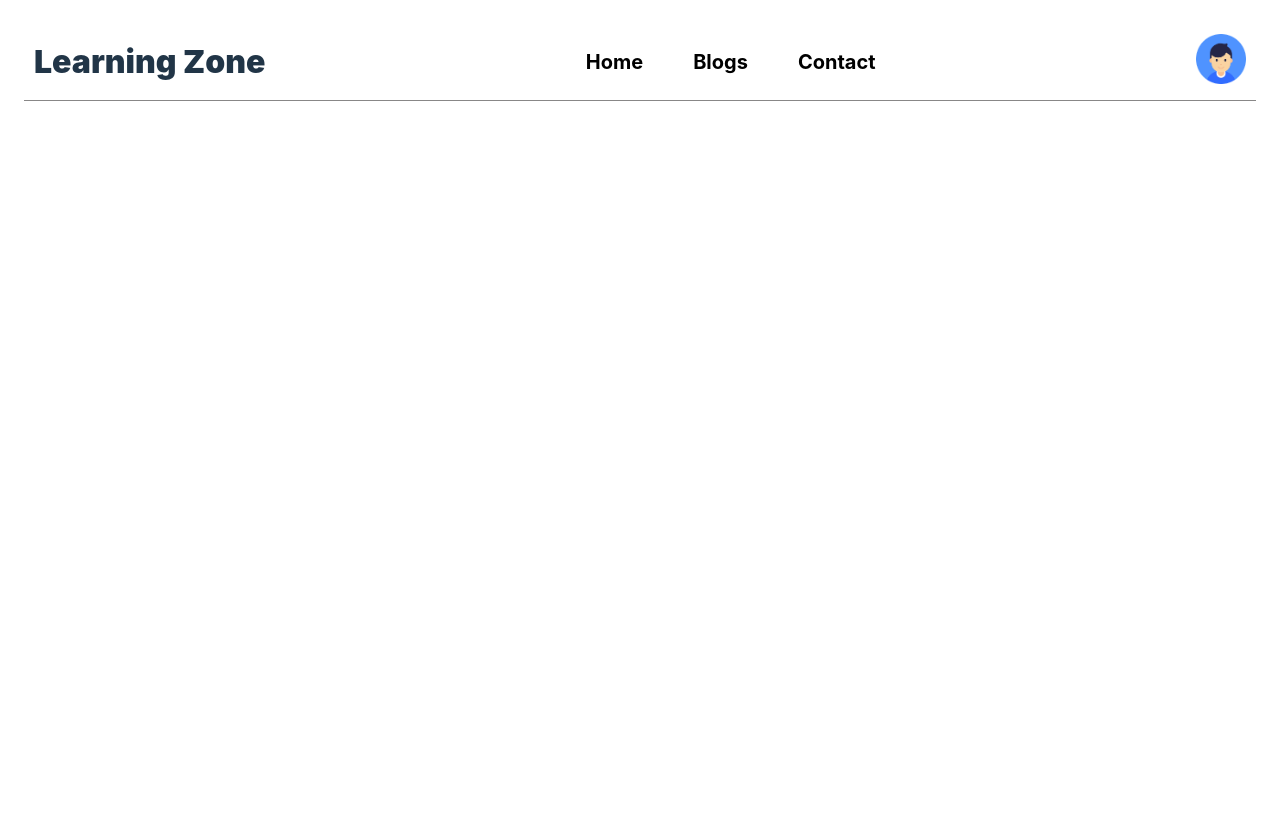
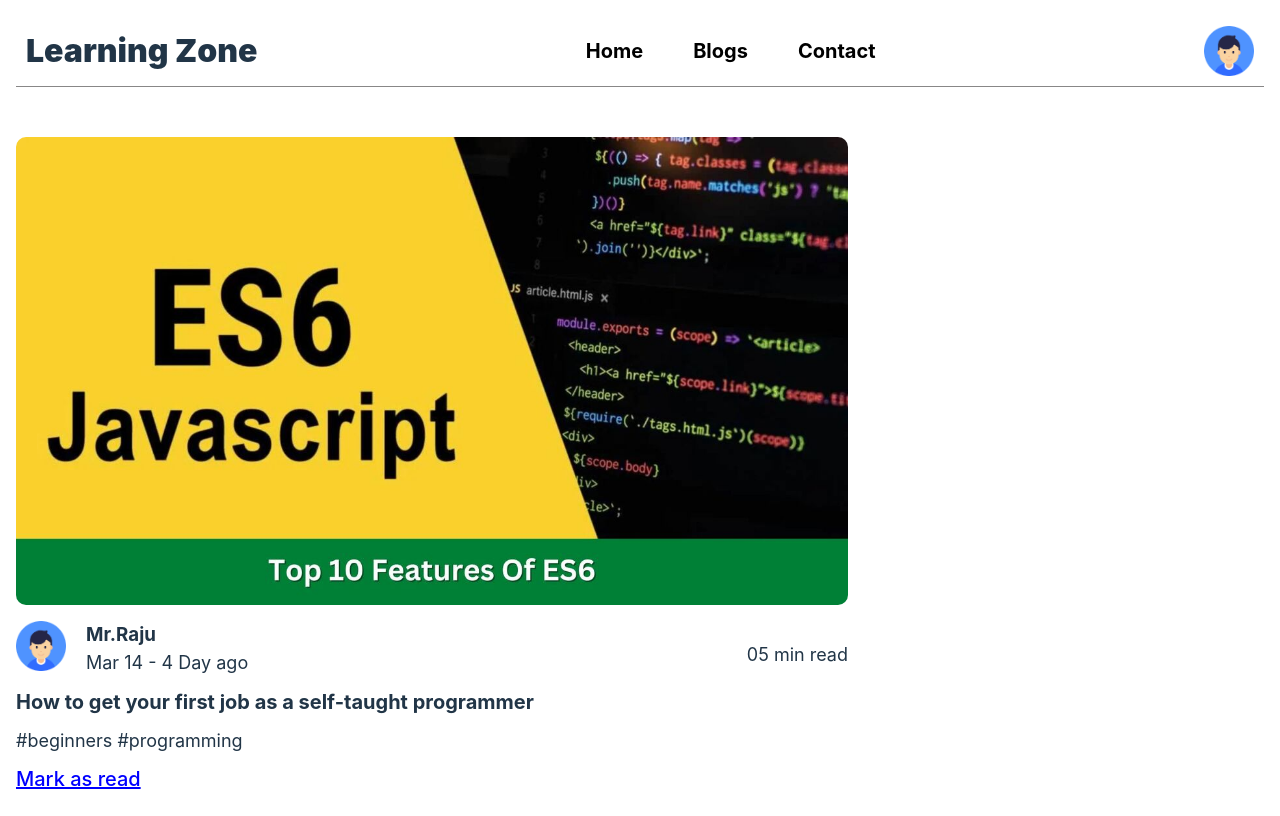
Before and after one commit to sakibhossainwd/Learning-Zone-A-8, a React (Vite) app: page / in a window 1280 px wide. Built offline with nearby package versions, Linux system fonts and the light colour scheme.

Commit message:
blog added

```diff
--- a/src/App.jsx
+++ b/src/App.jsx
@@ -1,4 +1,5 @@
 import './App.css'
+import BlogPage from './components/BlogPage/BlogPage'
 import Header from './components/Header/Header'
 
 function App() {
@@ -7,6 +8,7 @@ function App() {
   return (
     <div className="App">
       <Header></Header>
+      <BlogPage></BlogPage>
     </div>
   )
 }
--- a/src/components/Blog/Blog.css
+++ b/src/components/Blog/Blog.css
@@ -0,0 +1,48 @@
+*{
+    margin: 0%;
+    padding: 0%;
+}
+p{
+    font-size: 18px;
+}
+.blog-container{
+    /* width: 800px; */
+    position: relative;
+}
+.blog-container img{
+    width: 100%;
+    margin-bottom: 10px;
+    border-radius: 10px;
+}
+.user-time{
+    display: flex;
+    justify-content: space-between;
+    align-items: center;
+    /* margin-bottom: 10px; */
+}
+.user{
+    display: flex;
+    gap: 20px;
+}
+.user-name h3{
+    margin: 0%;
+}
+.user-name{
+    margin: 0%;
+}
+.read-time{
+    position: absolute;
+    right: 0;
+}
+.blog-heading h2{
+    font-size: 20px;
+}
+.blog-tags{
+    margin-top: 10px;
+    margin-bottom: 10px;
+}
+.mark-read a{
+   text-decoration: underline;
+   color: blue;
+   font-weight: 500;
+}
--- a/src/components/Blog/Blog.jsx
+++ b/src/components/Blog/Blog.jsx
@@ -0,0 +1,36 @@
+// eslint-disable-next-line no-unused-vars
+import React from 'react';
+import './Blog.css'
+
+const Blog = () => {
+    return (
+        <div className='blog-container'>
+            <img src="../../../images/1.jpg" alt="" />
+            <div className="user-time">
+                <div className="user">
+                    <div className="user-img">
+                        <img src="../../../images/boy1.png" alt="" />
+                    </div>
+                    <div className="user-name">
+                        <h3>Mr.Raju</h3>
+                        <p>Mar 14 - 4 Day ago</p>
+                    </div>
+                </div>
+                <div className="read-time">
+                    <p>05 min read</p>
+                </div>
+            </div>
+            <div className="blog-heading">
+                <h2>How to get your first job as a self-taught programmer</h2>
+            </div>
+            <div className="blog-tags">
+                <p>#beginners #programming </p>
+            </div>
+            <div className="mark-read">
+                <a href="#">Mark as read</a>
+            </div>
+        </div>
+    );
+};
+
+export default Blog;
--- /dev/null
+++ b/src/components/BlogPage/BlogPage.jsx
@@ -0,0 +1,16 @@
+// eslint-disable-next-line no-unused-vars
+import React from 'react';
+import './Blogpage.css'
+import Blog from '../Blog/Blog';
+
+const BlogPage = () => {
+    return (
+        <div className='blog-page'>
+            {
+                <Blog></Blog>
+            }
+        </div>
+    );
+};
+
+export default BlogPage;
--- /dev/null
+++ b/src/components/BlogPage/Blogpage.css
@@ -0,0 +1,5 @@
+.blog-page{
+    margin-top: 50px;
+    display: grid;
+    grid-template-columns: 2fr 1fr;
+}
```
Also changed, not shown: src/components/Blog-Page/Blog-Page.jsx (deleted), src/components/Blog-Page/Blog-page.css (deleted).
